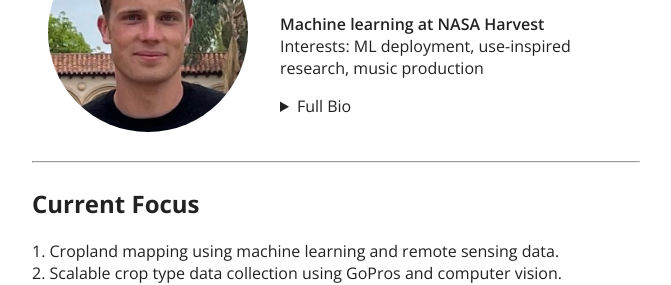
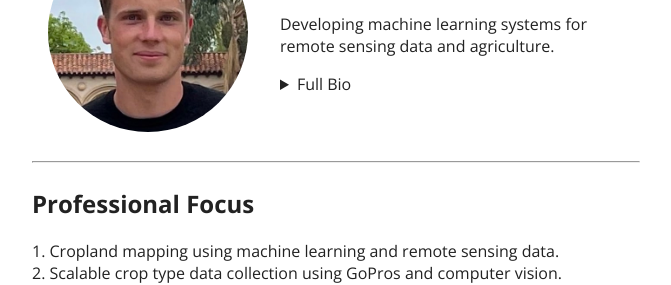
Before and after one commit to ivanzvonkov/ivanzvonkov.github.io, a plain HTML site: page index.html in a window 1280 px wide. Shown: the part 100-385 px from the top of the page, without its empty margins (304-975 px from the left). Drawn offline with nearby package versions, Linux system fonts and the light colour scheme.

Commit message:
Update description

```diff
--- a/index.html
+++ b/index.html
@@ -26,9 +26,7 @@
             &nbsp;
             <a href="CV.pdf">CV</a>
             <p>
-                <strong>Machine learning at NASA Harvest</strong>
-                <br>
-                Interests: ML deployment, use-inspired research, music production
+                Developing machine learning systems for remote sensing data and agriculture.
             </p>
             <details>
                 <summary>Full Bio</summary>
@@ -38,14 +36,13 @@
                     My thesis was titled "Usable Machine Learning for Remote Sensing Data".
                     Before that, I worked at a fintech start-up developing machine learning
                     and data science solutions for automating trade finance document processing.
-                    I completed a BEng in Software Engineering at the University of Western Ontario where
-                    I developed an award-winning forest fire forecasting project for my capstone.
+                    I completed a BEng in Software Engineering at the University of Western Ontario.
                 </p>
             </details>
         </div>
     </div>
     <hr>
-    <h2>Current Focus</h2>
+    <h2>Professional Focus</h2>
     1. Cropland mapping using machine learning and remote sensing data.
     <br>
     2. Scalable crop type data collection using GoPros and computer vision.
```
